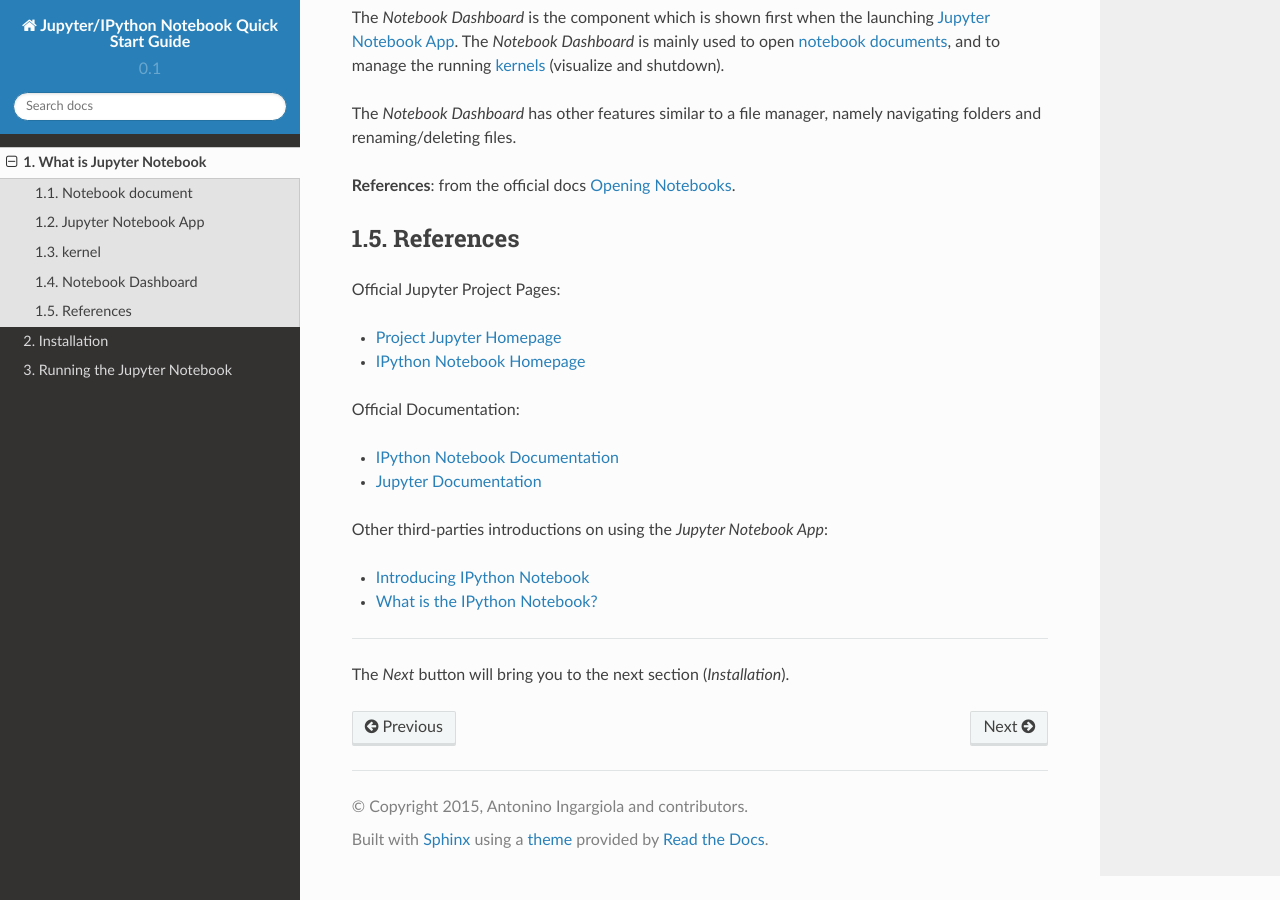
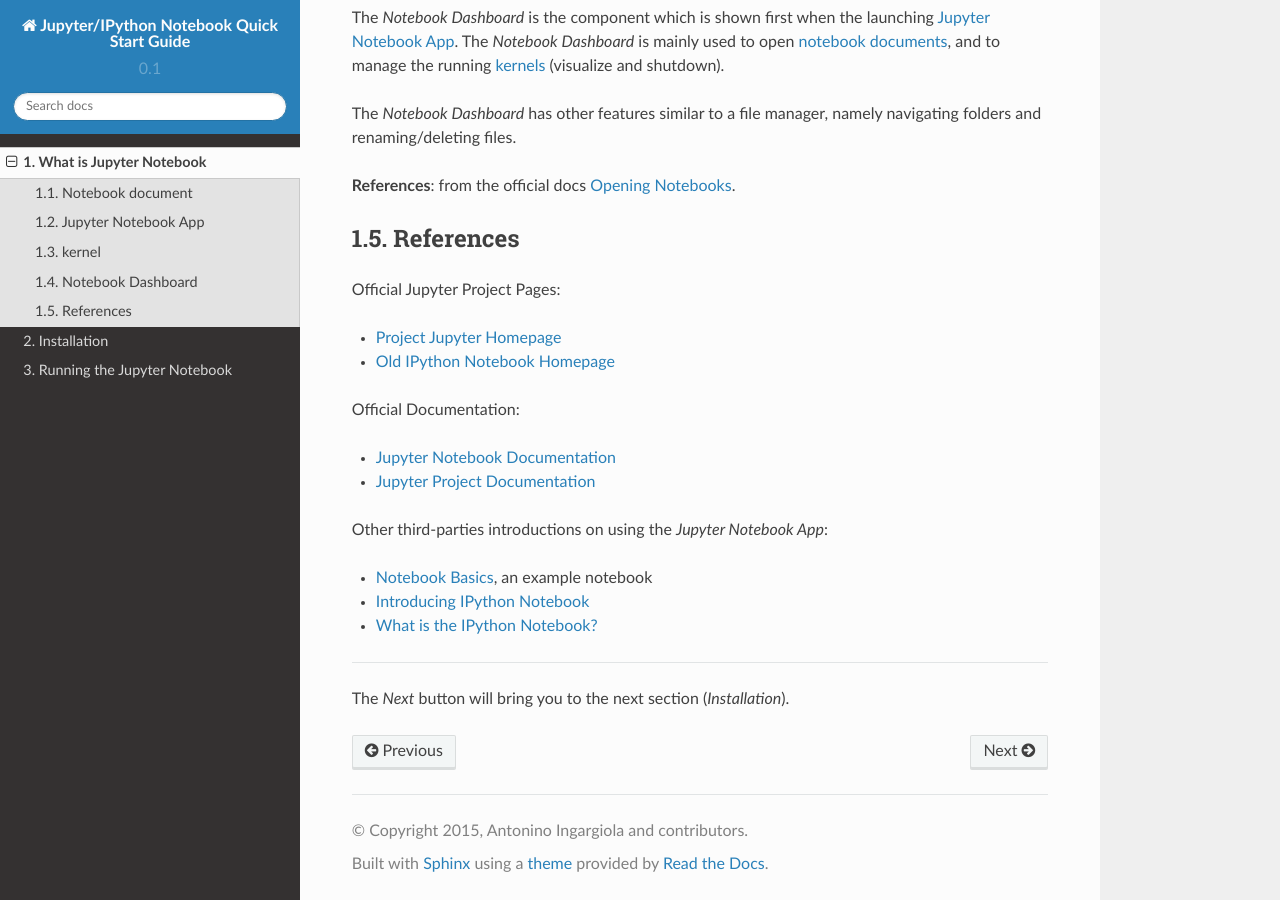
Before and after one commit to tritemio/jupyter_notebook_beginner_guide, a Sphinx documentation site: the page built from docs/what_is_jupyter.rst, in a window 1280 px wide and 900 px high, scrolled down 1446 px. Built offline with Sphinx 7.4.7 and the Read the Docs theme 2.0.0, drawn with Linux system fonts in a browser that asks for light colours.

Commit message:
Update some links

```diff
--- a/docs/what_is_jupyter.rst
+++ b/docs/what_is_jupyter.rst
@@ -21,7 +21,7 @@
 description and the results (figures, tables, etc..) as well as executable documents
 which can be run to perform data analysis.
 
-**References**: Notebook documents `in the project homepage <http://ipython.org/notebook.html#notebook-documents>`__ and `in the official docs <http://ipython.org/ipython-doc/stable/notebook/notebook.html#notebook-documents>`__.
+**References**: Notebook documents `in the project homepage <http://ipython.org/notebook.html#notebook-documents>`__ and `in the official docs <http://jupyter-notebook.readthedocs.org/en/latest/notebook.html#notebook-documents>`__.
 
 .. _notebook_app:
 
@@ -42,7 +42,7 @@
 
 **References**: Jupyter Notebook App
 `in the project homepage <http://ipython.org/notebook.html>`__ and
-`in the official docs <http://ipython.org/ipython-doc/stable/notebook/notebook.html#htmlnotebook>`__.
+`in the official docs <http://jupyter-notebook.readthedocs.org/>`__.
 
 
 .. _kernel:
@@ -65,7 +65,7 @@
 See also :ref:`kernel_shutdown`.
 
 **References**: from the official docs
-`Opening Notebooks <http://ipython.org/ipython-doc/stable/notebook/notebook.html#opening-notebooks>`__ and
+`Opening Notebooks <http://jupyter-notebook.readthedocs.org/en/latest/notebook.html#opening-notebooks>`__ and
 `Decoupled two-process model <http://ipython.org/ipython-doc/stable/overview.html#ipythonzmq>`__.
 
 .. _dashboard:
@@ -82,7 +82,7 @@
 navigating folders and renaming/deleting files.
 
 **References**: from the official docs
-`Opening Notebooks <http://ipython.org/ipython-doc/stable/notebook/notebook.html#opening-notebooks>`__.
+`Opening Notebooks <http://jupyter-notebook.readthedocs.org/en/latest/notebook.html#opening-notebooks>`__.
 
 .. _references:
 
@@ -92,20 +92,21 @@
 Official Jupyter Project Pages:
 
 - `Project Jupyter Homepage <https://jupyter.org/>`__
-- `IPython Notebook Homepage <http://ipython.org/notebook.html>`__
+- `Old IPython Notebook Homepage <http://ipython.org/notebook.html>`__
 
 Official Documentation:
 
-- `IPython Notebook Documentation <http://ipython.org/ipython-doc/stable/notebook/index.html>`__
-- `Jupyter Documentation <http://jupyter.readthedocs.org/>`__
+- `Jupyter Notebook Documentation <http://jupyter-notebook.readthedocs.org/>`__
+- `Jupyter Project Documentation <http://jupyter.readthedocs.org/>`__
 
 Other third-parties introductions on using the *Jupyter Notebook App*:
+
+- `Notebook Basics <https://nbviewer.jupyter.org/github/ipython/ipython/blob/3.x/examples/Notebook/Notebook%20Basics.ipynb>`__, an example notebook
 
 - `Introducing IPython Notebook <http://opentechschool.github.io/python-data-intro/core/notebook.html>`__
 
 - `What is the IPython Notebook? <http://nbviewer.ipython.org/github/jupyter/strata-sv-2015-tutorial/blob/master/00%20-%20Introduction.ipynb>`__
 
-
 ....
 
 The *Next* button will bring you to the next section (*Installation*).
```
